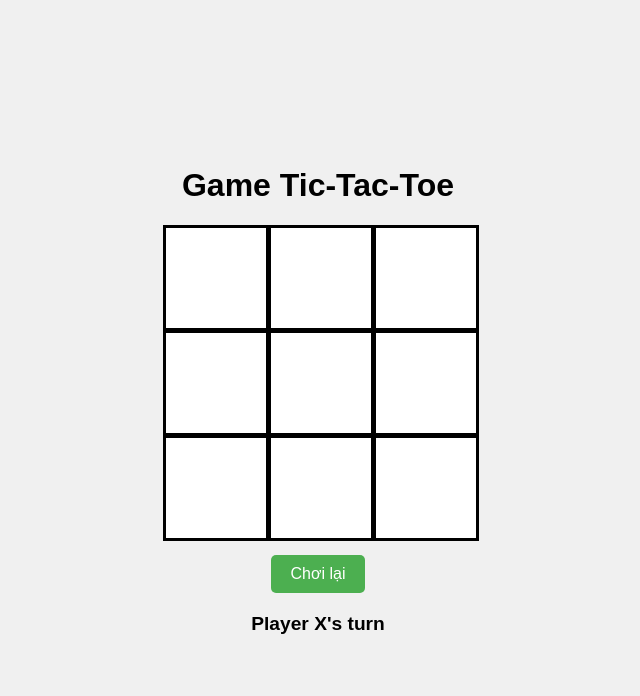
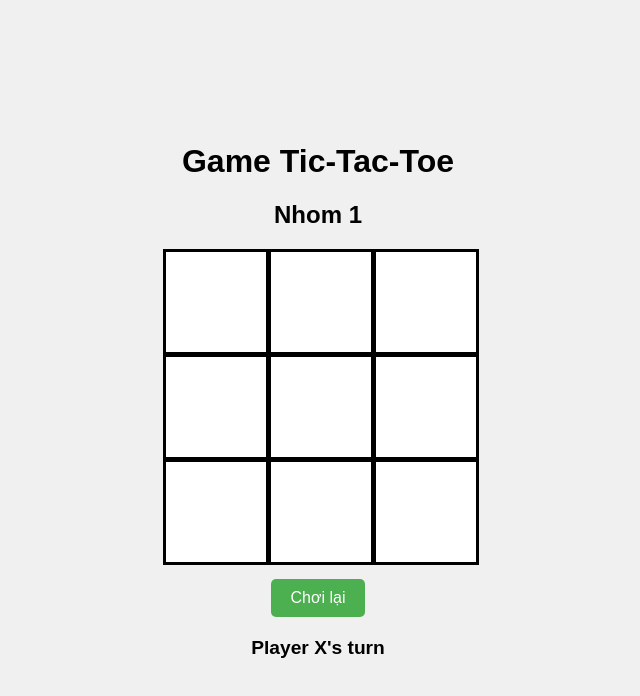
Before and after one commit to mtri1604/TicTacToe, a plain HTML site: page index.html in a window 1280 px wide. Shown: the whole page, without its empty margins (322-962 px from the left). Drawn offline with Linux system fonts and the light colour scheme.

Commit message:
Update index.html

```diff
--- a/index.html
+++ b/index.html
@@ -63,6 +63,7 @@
 <body>
     <div id="game-container">
         <h1>Game Tic-Tac-Toe</h1>
+        <h2>Nhom 1</h2>
         <div id="board">
             <div class="cell" data-cell-index="0"></div>
             <div class="cell" data-cell-index="1"></div>
```
